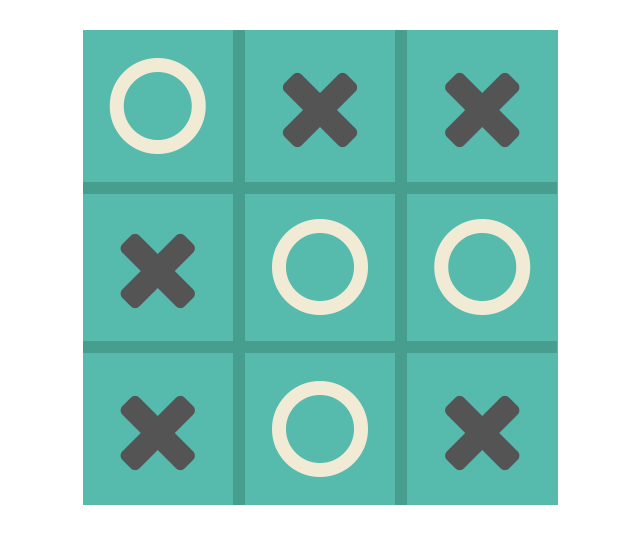
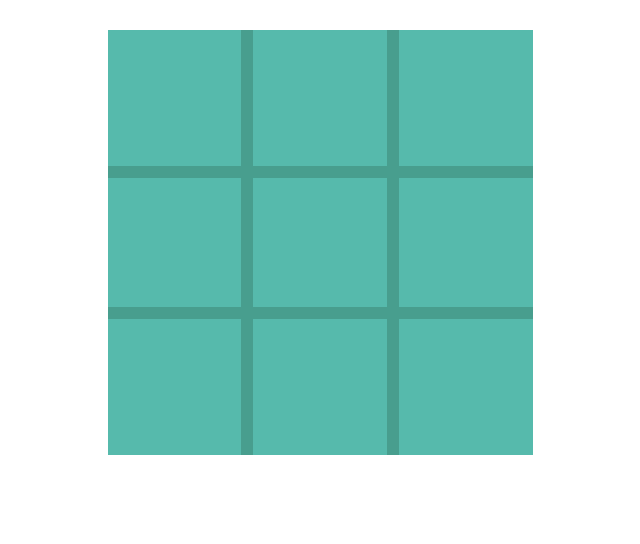
Before and after one commit to dealsky/myFreeCodeCamp, a plain HTML site: page tictactoe/index.html in a window 1280 px wide. Shown: the whole page, without its empty margins (320-960 px from the left). Drawn offline with Linux system fonts and the light colour scheme.

Commit message:
tictactoe

```diff
--- a/tictactoe/index.html
+++ b/tictactoe/index.html
@@ -4,13 +4,10 @@
     <title>demo</title>
     <link type="text/css" rel="stylesheet" href="../Frames/font-awesome-4.7.0/css/font-awesome.min.css">
     <style>
-        /*line #489E8E*/
-        /*X #545454*/
-        /*O #F1EBD6*/
         .main-wrapper {
             margin: 30px auto 0 auto;
-            width: 475px;
-            height: 475px;
+            width: 425px;
+            height: 425px;
             background: #56BAAC;
         }
 
@@ -77,36 +74,22 @@
         <div class="list">
             <div class="line" id="line1">
                 <div class="item">
-                        <i class="icon fa fa-circle-o"></i>
+                    <!--<i class="icon fa fa-circle-o"></i>-->
                 </div>
                 <div class="item">
-                        <i class="icon fa fa-close"></i>
+                    <!--<i class="icon fa fa-close"></i>-->
                 </div>
-                    <div class="item">
-                        <i class="icon fa fa-close"></i>
-                    </div>
+                <div class="item"></div>
             </div>
             <div class="line" id="line2">
-                    <div class="item">
-                        <i class="icon fa fa-close"></i>
-                    </div>
-                    <div class="item">
-                        <i class="icon fa fa-circle-o"></i>
-                    </div>
-                    <div class="item">
-                        <i class="icon fa fa-circle-o"></i>
-                    </div>
+                <div class="item"></div>
+                <div class="item"></div>
+                <div class="item"></div>
             </div>
             <div class="line" id="line3">
-                    <div class="item">
-                        <i class="icon fa fa-close"></i>
-                    </div>
-                    <div class="item">
-                        <i class="icon fa fa-circle-o"></i>
-                    </div>
-                    <div class="item">
-                        <i class="icon fa fa-close"></i>
-                    </div>
+                <div class="item"></div>
+                <div class="item"></div>
+                <div class="item"></div>
             </div>
         </div>
     </div>
@@ -114,6 +97,6 @@
 </body>
 <script src="../Frames/jquery-3.2.1.min.js"></script>
 <script>
-
+  const game = {};
 </script>
 </html>
```
Lines whose indentation alone changed are shown as unchanged.
